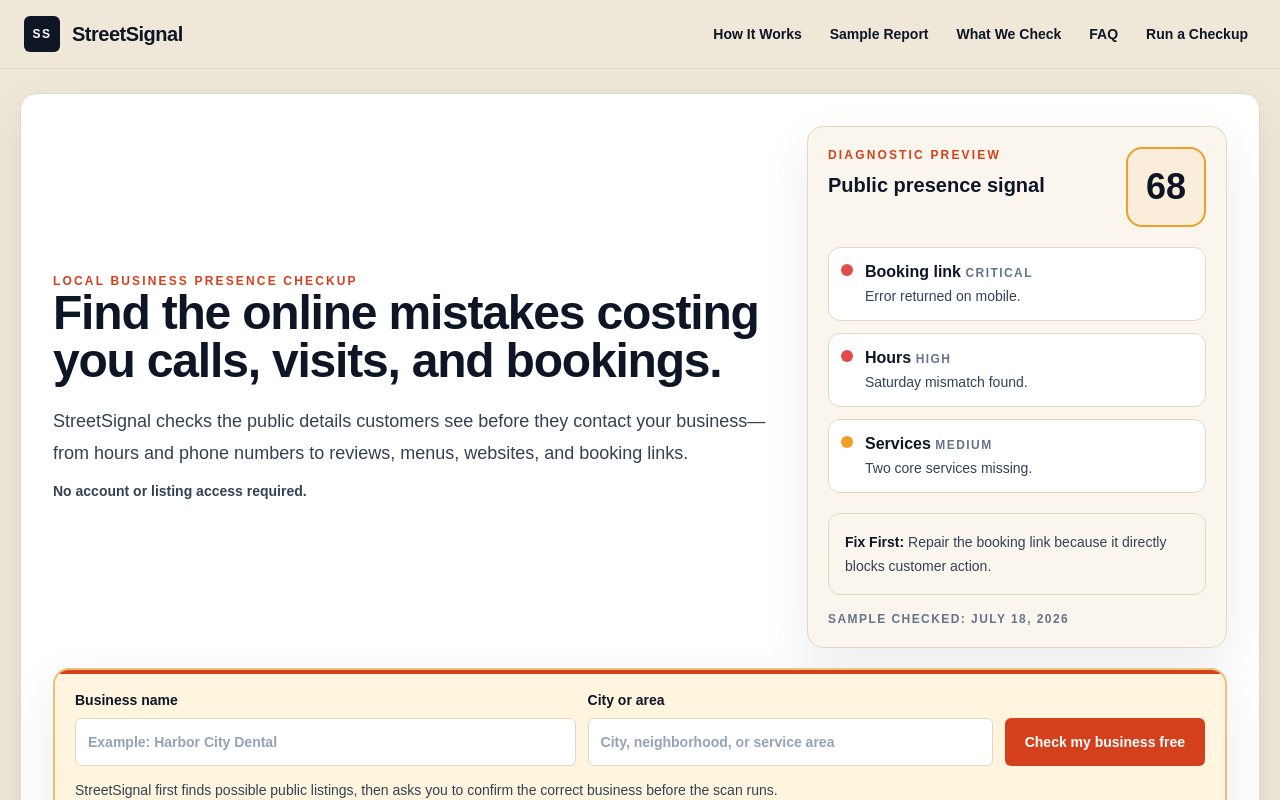
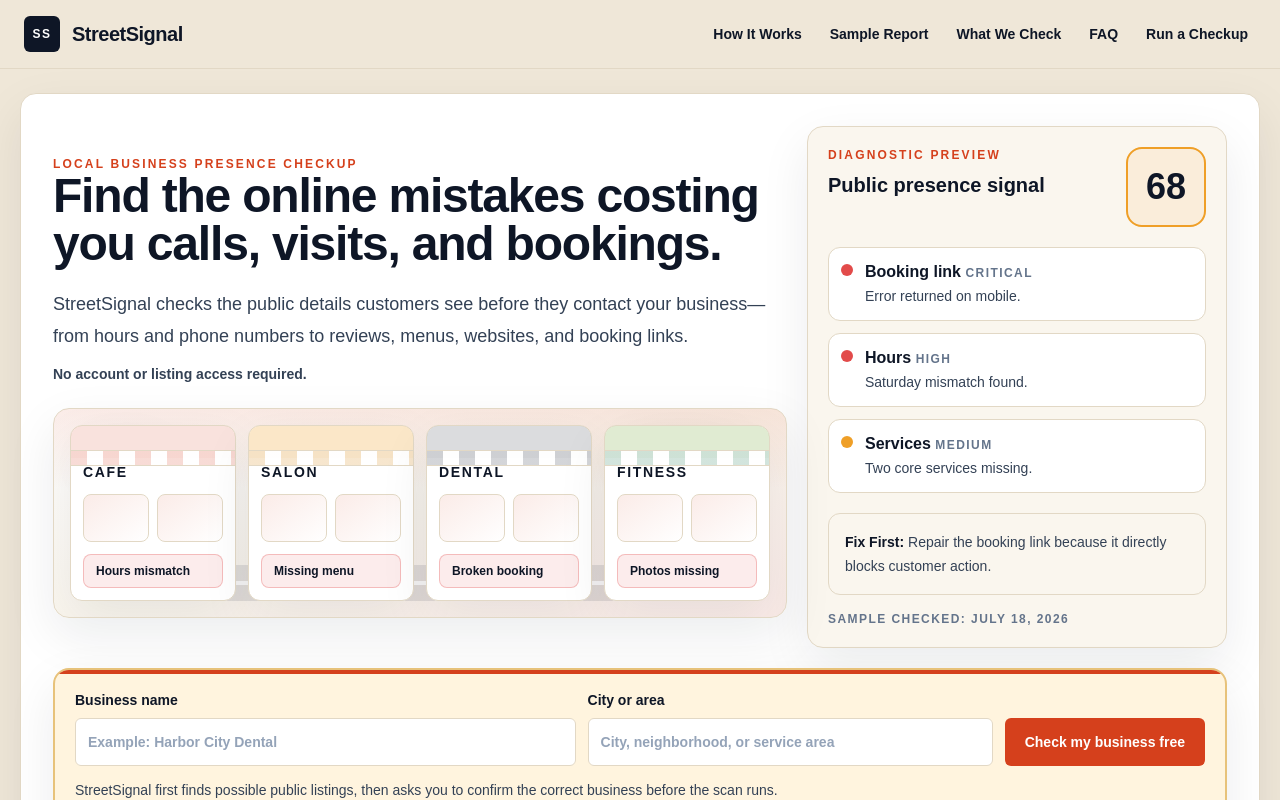
Before and after one commit to glassonglassharley/Business-Scope, a Next.js app: page / in a window 1280 px wide. Shown: the top 800 px of the page. Built offline with nearby package versions, Linux system fonts and the light colour scheme.

Commit message:
feat: add hero storefront illustration

```diff
--- a/src/app/globals.css
+++ b/src/app/globals.css
@@ -114,6 +114,95 @@
 
   .hero-form-wrap {
     @apply lg:col-span-2;
+  }
+
+  .business-row-visual {
+    @apply relative mt-6 min-h-52 overflow-hidden rounded-2xl border border-line bg-gradient-to-br from-white via-nested-surface to-brand/10 p-4 shadow-soft;
+  }
+
+  .business-row-visual__sky {
+    @apply absolute inset-x-0 top-0 h-20 bg-gradient-to-b from-brand/10 to-transparent;
+  }
+
+  .business-row-visual__sky::before,
+  .business-row-visual__sky::after {
+    content: "";
+    @apply absolute rounded-full bg-white/80 shadow-soft;
+  }
+
+  .business-row-visual__sky::before {
+    @apply left-8 top-6 h-6 w-20;
+  }
+
+  .business-row-visual__sky::after {
+    @apply right-12 top-4 h-8 w-28;
+  }
+
+  .business-row-visual__street {
+    @apply absolute inset-x-4 bottom-4 h-9 rounded-full bg-ink/10;
+  }
+
+  .business-row-visual__street::after {
+    content: "";
+    @apply absolute left-1/2 top-1/2 h-1 w-10/12 -translate-x-1/2 -translate-y-1/2 rounded-full bg-white/80;
+  }
+
+  .business-row-visual__stores {
+    @apply relative z-10 grid min-h-44 items-end gap-3 sm:grid-cols-4;
+  }
+
+  .storefront-card {
+    @apply relative overflow-hidden rounded-xl border border-line bg-surface p-3 pt-9 shadow-soft;
+  }
+
+  .storefront-card::before {
+    content: "";
+    @apply absolute inset-x-0 top-0 h-8 bg-brand/15;
+  }
+
+  .storefront-card.amber::before {
+    @apply bg-signal-amber/25;
+  }
+
+  .storefront-card.ink::before {
+    @apply bg-ink/15;
+  }
+
+  .storefront-card.green::before {
+    @apply bg-signal-green/20;
+  }
+
+  .storefront-awning {
+    @apply absolute inset-x-0 top-6 h-4 border-y border-line bg-white/80;
+    background-image: repeating-linear-gradient(90deg, rgba(214, 56, 27, 0.18) 0 16px, rgba(255, 255, 255, 0.86) 16px 32px);
+  }
+
+  .storefront-card.amber .storefront-awning {
+    background-image: repeating-linear-gradient(90deg, rgba(217, 141, 30, 0.22) 0 16px, rgba(255, 255, 255, 0.88) 16px 32px);
+  }
+
+  .storefront-card.ink .storefront-awning {
+    background-image: repeating-linear-gradient(90deg, rgba(15, 23, 42, 0.18) 0 16px, rgba(255, 255, 255, 0.9) 16px 32px);
+  }
+
+  .storefront-card.green .storefront-awning {
+    background-image: repeating-linear-gradient(90deg, rgba(32, 122, 84, 0.2) 0 16px, rgba(255, 255, 255, 0.9) 16px 32px);
+  }
+
+  .storefront-sign {
+    @apply relative z-10 text-sm font-black uppercase tracking-[0.12em] text-ink;
+  }
+
+  .storefront-window-row {
+    @apply mt-3 grid grid-cols-2 gap-2;
+  }
+
+  .storefront-window-row span {
+    @apply h-12 rounded-lg border border-line bg-gradient-to-br from-brand/10 to-white;
+  }
+
+  .storefront-signal {
+    @apply mt-3 rounded-lg border border-signal-red/30 bg-signal-red/10 px-3 py-2 text-xs font-black text-ink;
   }
 
   .diagnostic-preview {
--- a/src/app/page.jsx
+++ b/src/app/page.jsx
@@ -175,6 +175,7 @@
             {BRAND} checks the public details customers see before they contact your business—from hours and phone numbers to reviews, menus, websites, and booking links.
           </p>
           <p className="mt-3 text-sm font-bold text-slate-700">No account or listing access required.</p>
+          <BusinessRowVisual />
         </div>
         <DiagnosticPreview checkedDate={checkedDate} />
         <div className="hero-form-wrap">
@@ -186,6 +187,35 @@
       <ProblemSection />
       <TrustSection />
       <SiteFooter />
+    </div>
+  );
+}
+
+function BusinessRowVisual() {
+  const storefronts = [
+    { name: "Cafe", tone: "brand", signal: "Hours mismatch" },
+    { name: "Salon", tone: "amber", signal: "Missing menu" },
+    { name: "Dental", tone: "ink", signal: "Broken booking" },
+    { name: "Fitness", tone: "green", signal: "Photos missing" }
+  ];
+
+  return (
+    <div className="business-row-visual" aria-label="Illustration of local businesses being checked for public listing issues">
+      <div className="business-row-visual__sky" aria-hidden="true" />
+      <div className="business-row-visual__street" aria-hidden="true" />
+      <div className="business-row-visual__stores">
+        {storefronts.map((store) => (
+          <div className={`storefront-card ${store.tone}`} key={store.name}>
+            <div className="storefront-awning" aria-hidden="true" />
+            <div className="storefront-sign">{store.name}</div>
+            <div className="storefront-window-row" aria-hidden="true">
+              <span />
+              <span />
+            </div>
+            <div className="storefront-signal">{store.signal}</div>
+          </div>
+        ))}
+      </div>
     </div>
   );
 }
```
